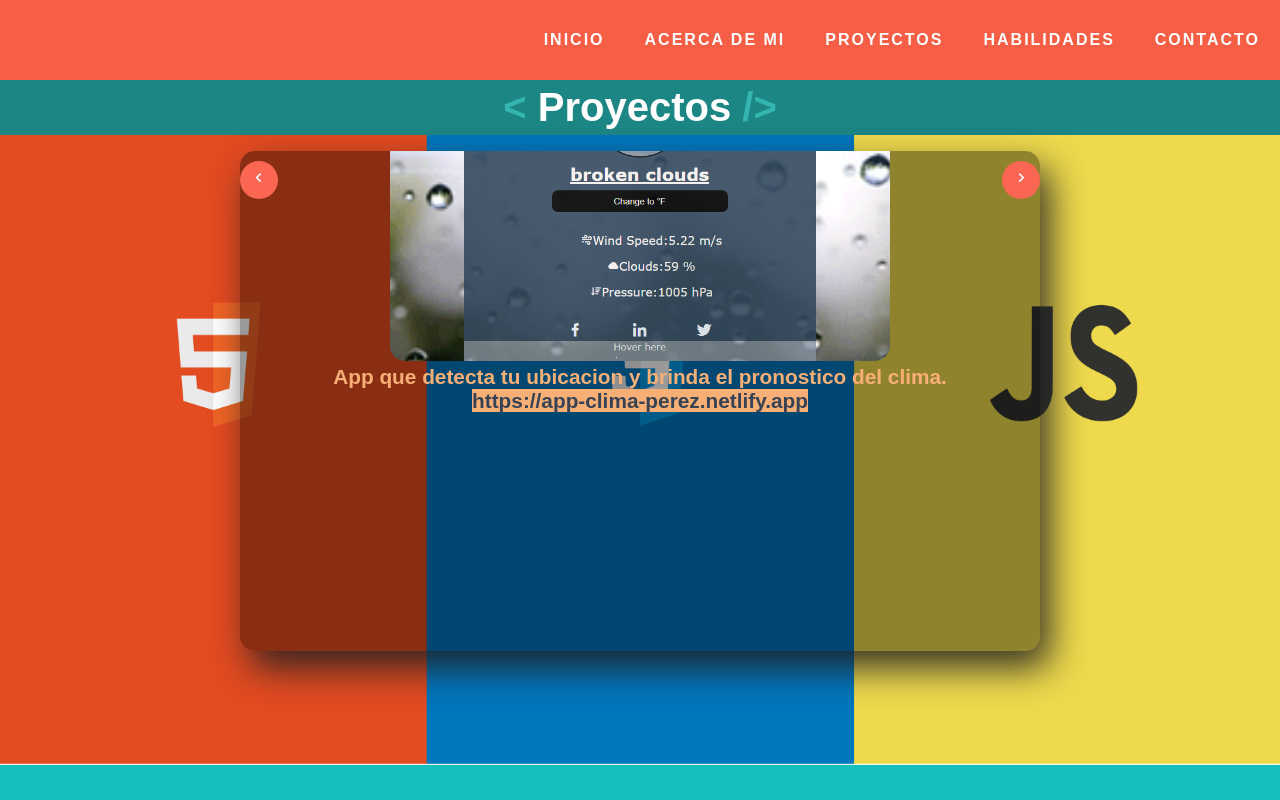
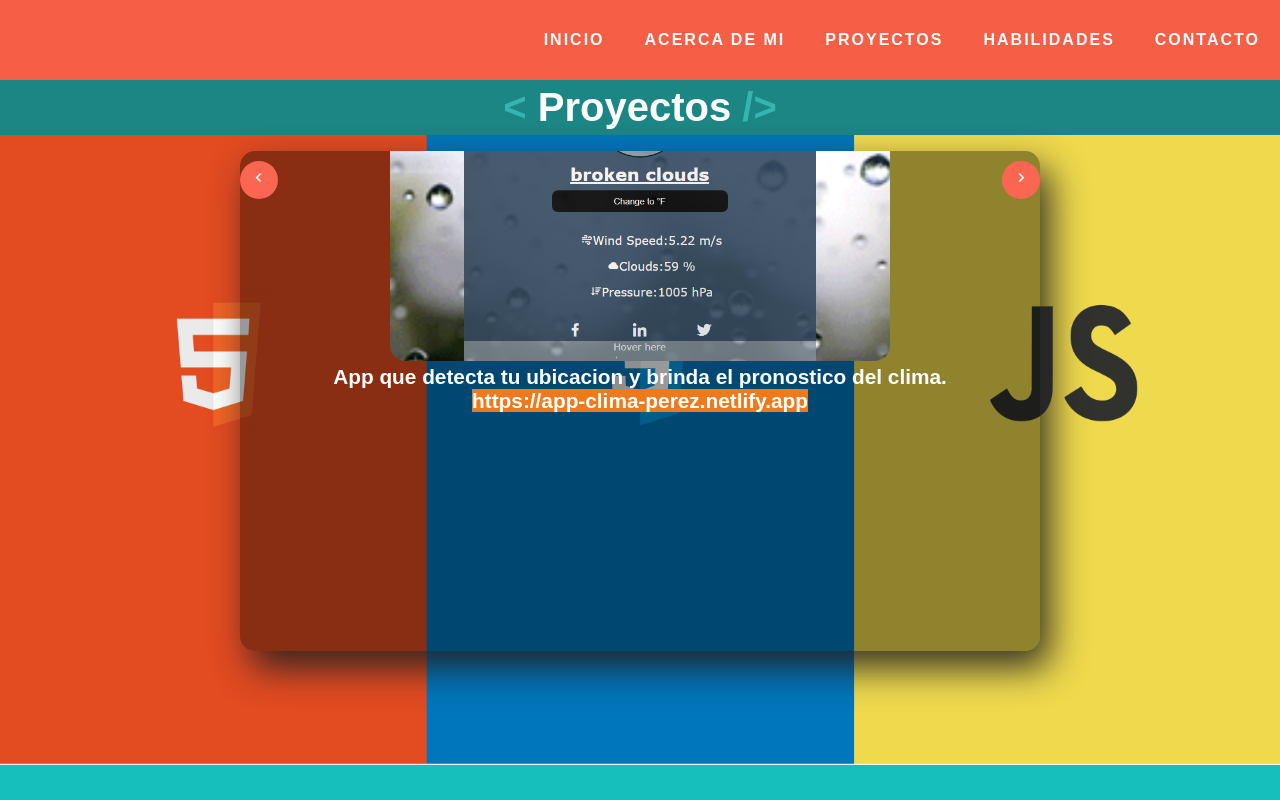
Before and after one commit to CrisPer1988/portafolio-react, a React (Vite) app: page / in a window 1280 px wide. In both pictures the pointer is over the link "https://app-clima-perez.netlify.app". Shown: the part 1635-2435 px from the top of the page. Built offline with nearby package versions, Linux system fonts and the light colour scheme.

Commit message:
color hover

```diff
--- a/src/components/Portafolio.jsx
+++ b/src/components/Portafolio.jsx
@@ -40,7 +40,7 @@ const Portafolio = () => {
                         <div key={img.id} className='slider__container-img'>
                             <img className='slider__img' src={img.img} alt="" />
                             <div className='content__links'>
-                                <p>{img.descripcion}</p>
+                                <p className='descripcion'>{img.descripcion}</p>
                             <a href={img.link} target="_blank">{img.link}</a>
                             </div>
                         </div>
--- a/src/components/styles/portafolio.css
+++ b/src/components/styles/portafolio.css
@@ -102,8 +102,12 @@ user-select: none;
 }
 
 .content__links a:hover {
-    background-color: #f8af75;
-    color: #354355;
+    background-color: #ee7a1c;
+    color: white;
+}
+
+.descripcion {
+    color: white ;
 }
 
 @media (max-width: 800px) {
```
